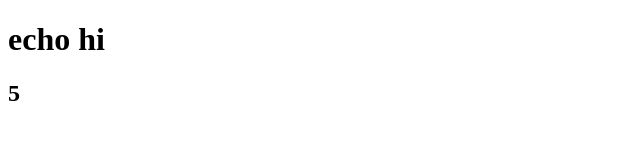
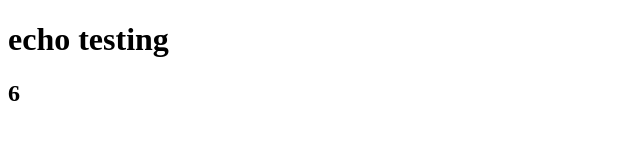
Before and after one commit to vsrin1/InternetSSHEasy, a plain HTML site: page index.html in a window 1280 px wide. Shown: the whole page, without its empty margins (0-640 px from the left). Drawn offline with Linux system fonts and the light colour scheme.

Commit message:
echo testing

```diff
--- a/index.html
+++ b/index.html
@@ -1,7 +1,7 @@
 <!DOCTYPE html>
 <html>
 <body>
-<h1>echo hi</h1>
-<h2>5</h2>
+<h1>echo testing</h1>
+<h2>6</h2>
 </body>
 </html>
```
